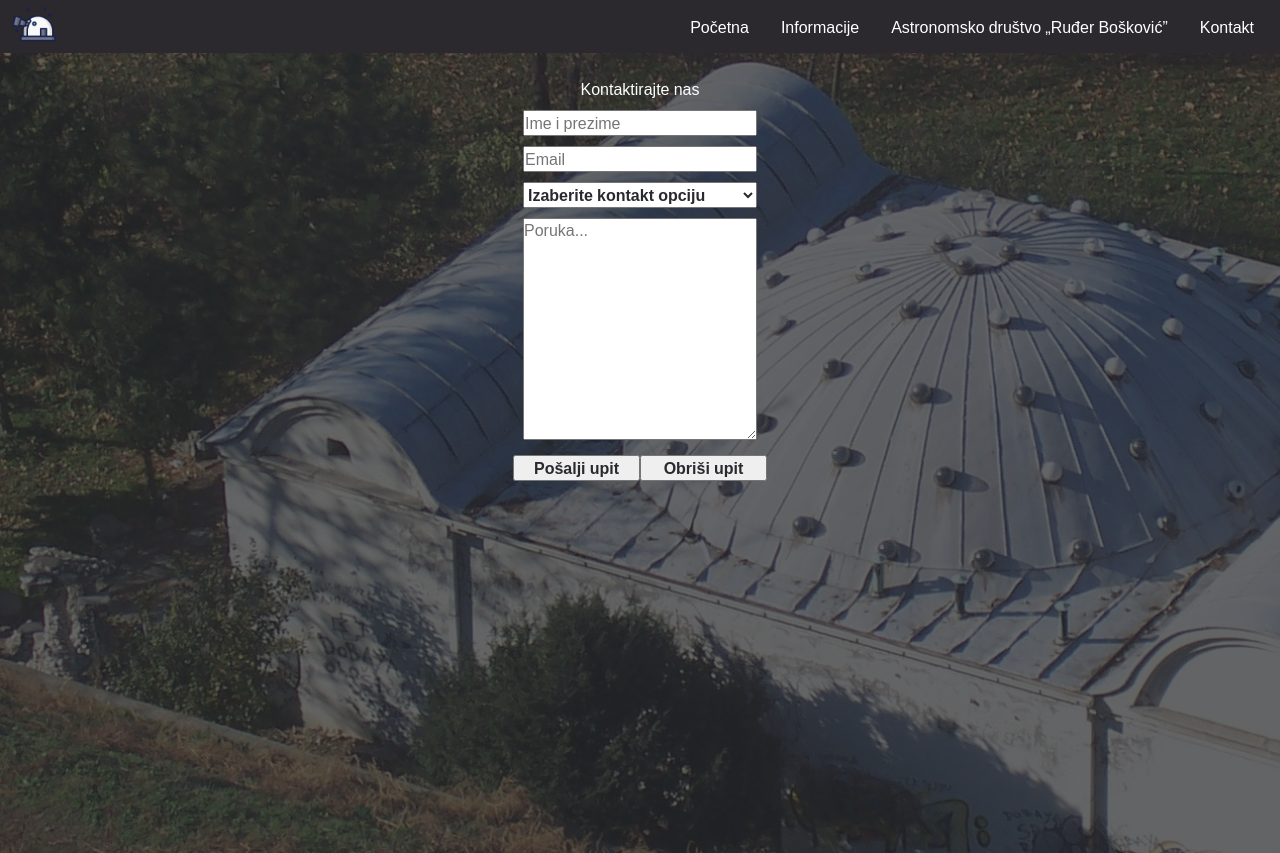
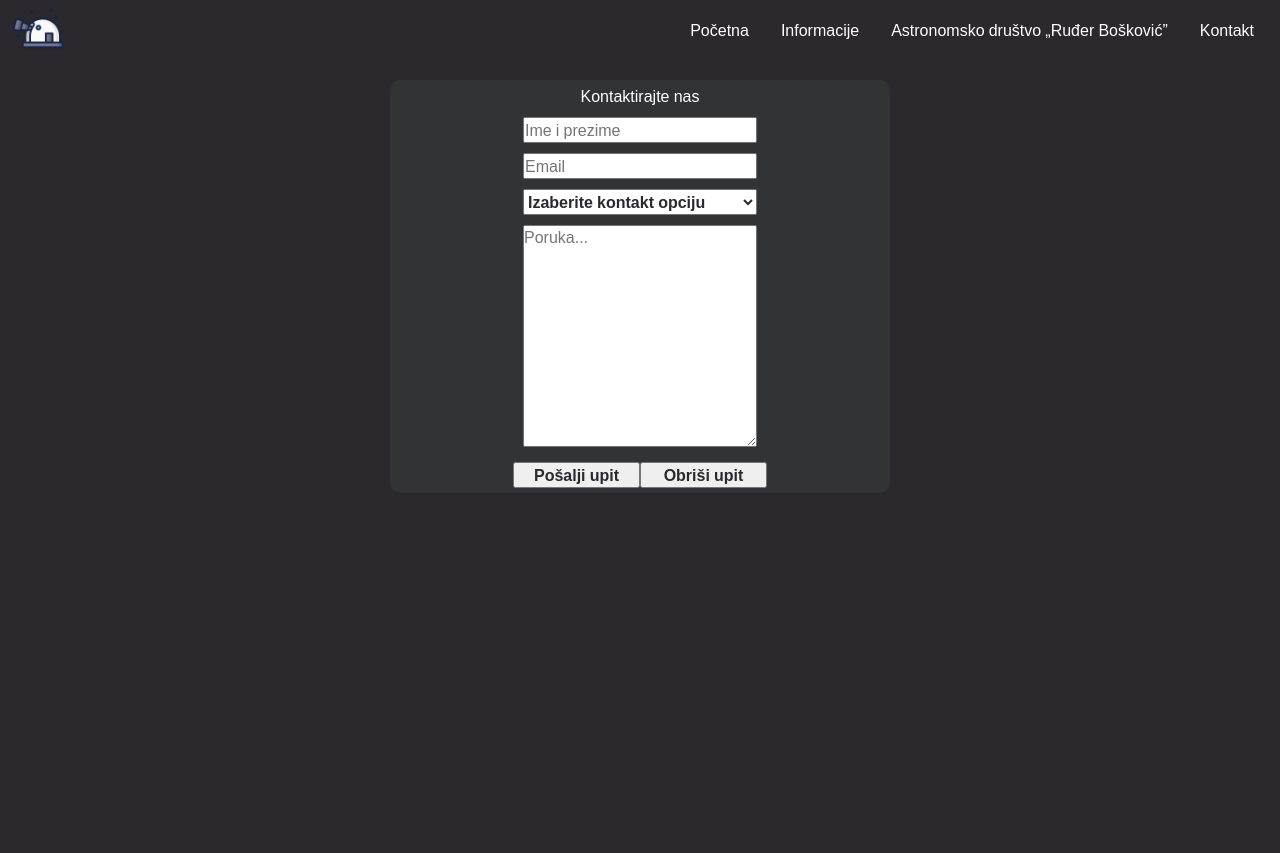
Before and after one commit to makimilekic/planetarium_site, a plain HTML site: page kontakt.html in a window 1280 px wide. After the commit the page ends 800 px from the top, so only its background shows below. Drawn offline with Linux system fonts and the light colour scheme.

Commit message:
Ispravka 1

```diff
--- a/css/adrb.css
+++ b/css/adrb.css
@@ -1,7 +1,6 @@
 @import url('https://fonts.googleapis.com/css2?family=Noto+Sans+Limbu&display=swap');
-
 *{
-    font-family: 'Noto Sans Limbu', sans-serif;  /*promeni*/
+    font-family: 'Noto Sans Limbu', sans-serif;
     font-size: medium;
     font-weight: 300;
     color: white;
@@ -10,32 +9,32 @@
     box-sizing: border-box;
 }
 body{
+    height: 100vh;
     background-color: rgb(43 40 46);
 }
 /********* ZAGLAVLJE ************/
-#zaglavlje {
+
+#header {
+    height: 60px;
     display: flex;
     justify-content: space-between;
     align-items: center;
 }
-/*.navigacija-mobilni {display:none}*/
 #logo{
-    width: 3rem;
+    width: 7vh;
     margin-left: 10px;
 }
-.navigacija-desktop{
+.menu{
     list-style-type: none; /* Removes the bullets*/
-    /* overflow: hidden;*/
     margin-right: 10px;
 }
 .menu-iteam {
-    display: inline; /*By default, <li> elements are block elements. Here, we remove the line breaks before and after each list item, to display them on one line*/
+    /* ne treba?
+    /*display: inline; /*By default, <li> elements are block elements. Here, we remove the line breaks before and after each list item, to display them on one line*/
     float: left; /*Use float to get block elements to float next to each other*/
 }
 .menu-iteam  a {
-    display: block; /*Allows us to specify padding (and height, width, margins, etc. if you want)*/
     padding: 14px 16px; /* Specify some padding between each <a> element, to make them look good*/
-    text-align: right;
     text-decoration: none;
 }
 .menu-iteam a:hover {
--- a/css/info.css
+++ b/css/info.css
@@ -1,7 +1,6 @@
 @import url('https://fonts.googleapis.com/css2?family=Noto+Sans+Limbu&display=swap');
-
 *{
-    font-family: 'Noto Sans Limbu', sans-serif;  /*promeni*/
+    font-family: 'Noto Sans Limbu', sans-serif;
     font-size: medium;
     font-weight: 300;
     color: white;
@@ -10,38 +9,39 @@
     box-sizing: border-box;
 }
 body{
+    height: 100vh;
     background-color: rgb(43 40 46);
 }
 /********* ZAGLAVLJE ************/
-#zaglavlje {
+
+#header {
+    height: 60px;
     display: flex;
     justify-content: space-between;
     align-items: center;
 }
-/*.navigacija-mobilni {display:none}*/
 #logo{
-    width: 3rem;
+    width: 7vh;
     margin-left: 10px;
 }
-.navigacija-desktop{
+.menu{
     list-style-type: none; /* Removes the bullets*/
-    /* overflow: hidden;*/
     margin-right: 10px;
 }
 .menu-iteam {
-    display: inline; /*By default, <li> elements are block elements. Here, we remove the line breaks before and after each list item, to display them on one line*/
+    /* ne treba?
+    /*display: inline; /*By default, <li> elements are block elements. Here, we remove the line breaks before and after each list item, to display them on one line*/
     float: left; /*Use float to get block elements to float next to each other*/
 }
 .menu-iteam  a {
-    display: block; /*Allows us to specify padding (and height, width, margins, etc. if you want)*/
     padding: 14px 16px; /* Specify some padding between each <a> element, to make them look good*/
-    text-align: right;
     text-decoration: none;
 }
 .menu-iteam a:hover {
     font-style: italic;
 }
 /********* KRAJ ZAGLAVLJA ************/
+
 /*************** TABELA ***************/
 td {
     padding: 15px;
--- a/css/kontakt.css
+++ b/css/kontakt.css
@@ -1,7 +1,6 @@
 @import url('https://fonts.googleapis.com/css2?family=Noto+Sans+Limbu&display=swap');
-
 *{
-    font-family: 'Noto Sans Limbu', sans-serif;  /*promeni*/
+    font-family: 'Noto Sans Limbu', sans-serif;
     font-size: medium;
     font-weight: 300;
     color: white;
@@ -10,49 +9,32 @@
     box-sizing: border-box;
 }
 body{
+    height: 100vh;
     background-color: rgb(43 40 46);
 }
-.izgled{
+/********* ZAGLAVLJE ************/
 
-    position: absolute;
-    background: url(../img/bgPlanetarijum.jpg);
-    background-size: cover;
-    height: 100%;
-    width: 100%;
-    z-index:1;
-
-}
-.senkaPrekoSlike {
-    position: absolute;
-    background-color: rgb(41 42 45 / 72%);
-    width: 100%;
-    height: 100%;
-    z-index: 2;
-}
-/********* ZAGLAVLJE ************/
-#zaglavlje {
+#header {
+    height: 60px;
     display: flex;
     justify-content: space-between;
     align-items: center;
 }
-/*.navigacija-mobilni {display:none}*/
 #logo{
-    width: 3rem;
+    width: 7vh;
     margin-left: 10px;
 }
-.navigacija-desktop{
+.menu{
     list-style-type: none; /* Removes the bullets*/
-    /* overflow: hidden;*/
     margin-right: 10px;
 }
 .menu-iteam {
-    display: inline; /*By default, <li> elements are block elements. Here, we remove the line breaks before and after each list item, to display them on one line*/
+    /* ne treba?
+    /*display: inline; /*By default, <li> elements are block elements. Here, we remove the line breaks before and after each list item, to display them on one line*/
     float: left; /*Use float to get block elements to float next to each other*/
 }
 .menu-iteam  a {
-    display: block; /*Allows us to specify padding (and height, width, margins, etc. if you want)*/
     padding: 14px 16px; /* Specify some padding between each <a> element, to make them look good*/
-    text-align: right;
     text-decoration: none;
 }
 .menu-iteam a:hover {
@@ -61,7 +43,6 @@ body{
 /********* KRAJ ZAGLAVLJA ************/
 
 /*********** KONTAKT**********/
-
 .formaCela{
     display: flex;
     flex-direction: column;
@@ -70,9 +51,7 @@ body{
     margin: 20px auto;
     padding: 5px;
     border-radius: 10px;
-    /* background-color: rgb(50 51 52); */
-    position: relative;
-    z-index: 3;
+    background-color: rgb(50 51 52);
 }
 .grupa{
     /* background-color: aqua; */
@@ -94,26 +73,28 @@ input, select, textarea{
 
 /***** RESPOZIVNOST ******/
 
-@media screen and (max-width: 767px) {
-    /* .navigacija-desktop {display: none;}*/
-      #zaglavlje {
+@media screen and (max-width: 768px) {
+    #header {
         flex-direction: column;
         justify-content: center;
         align-items: center;
-          float: none;
 		width: 100%;
+        height: auto;
     }
     #logo{
         margin-left: 0;
     }
-      .navigacija-desktop{
+    .menu{
         margin-right: 0;
     }
     .menu-iteam{
         float: none;
     }
     .menu-iteam a{
+        display: block; /*Prikazuje element kao blok element (kao <p>). Počinje na novom redu i zauzima celu širinu*/
         text-align: center;
     }
-
+    /* .izgled{
+        position: relative;
+    } */
   }
--- a/css/style.css
+++ b/css/style.css
@@ -1,7 +1,6 @@
 @import url('https://fonts.googleapis.com/css2?family=Noto+Sans+Limbu&display=swap');
 *{
-    /*Bezveze komentar*/
-    font-family: 'Noto Sans Limbu', sans-serif;  /*promeni*/
+    font-family: 'Noto Sans Limbu', sans-serif;
     font-size: medium;
     font-weight: 300;
     color: white;
@@ -13,48 +12,44 @@ body{
     height: 100vh;
     background-color: rgb(43 40 46);
 }
+/********* ZAGLAVLJE ************/
+
+#header {
+    height: 60px;
+    display: flex;
+    justify-content: space-between;
+    align-items: center;
+}
+#logo{
+    width: 7vh;
+    margin-left: 10px;
+}
+.menu{
+    list-style-type: none; /* Removes the bullets*/
+    margin-right: 10px;
+}
+.menu-iteam {
+    /* ne treba?
+    /*display: inline; /*By default, <li> elements are block elements. Here, we remove the line breaks before and after each list item, to display them on one line*/
+    float: left; /*Use float to get block elements to float next to each other*/
+}
+.menu-iteam  a {
+    padding: 14px 16px; /* Specify some padding between each <a> element, to make them look good*/
+    text-decoration: none;
+}
+.menu-iteam a:hover {
+    font-style: italic;
+}
+/********* KRAJ ZAGLAVLJA ************/
 .content {
     height: 100%;
     display: flex;
     flex-direction: column;
     align-items: center;
     justify-content: space-between;
-
 }
-/********* ZAGLAVLJE ************/
-#zaglavlje {
-    height: 60px;
-    display: flex;
-    justify-content: space-between;
-    align-items: center;
-}
-/*.navigacija-mobilni {display:none}*/
-#logo{
-    width: 3rem;
-    margin-left: 10px;
-}
-.navigacija-desktop{
-    list-style-type: none; /* Removes the bullets*/
-    /* overflow: hidden;*/
-    margin-right: 10px;
-}
-.menu-iteam {
-    display: inline; /*By default, <li> elements are block elements. Here, we remove the line breaks before and after each list item, to display them on one line*/
-    float: left; /*Use float to get block elements to float next to each other*/
-}
-.menu-iteam  a {
-    display: block; /*Allows us to specify padding (and height, width, margins, etc. if you want)*/
-    padding: 14px 16px; /* Specify some padding between each <a> element, to make them look good*/
-    text-align: right;
-    text-decoration: none;
-}
-.menu-iteam a:hover {
-    font-style: italic;
-}
-/********* KRAJ ZAGLAVLJA ************/
-
   /********* h1 i slika planetarijuma ************/
-.izgledNaslova{
+.title{
     width: 100vw;
     position: relative;
     background: url(../img/bgPlanetarijum.jpg);
@@ -72,8 +67,8 @@ body{
     position: relative;/* ubacila si position relative jer ti nije radio z-index bez positiona (na netu si nasla) */
     color: white;
     font-size: 80px;
+    font-weight: 600;
     text-align: center;
-    font-weight: 600;
     padding:120px 10px;
     z-index: 3;
 }
@@ -81,15 +76,9 @@ body{
 p{
     margin: 7px;
     padding: 10px;
-    text-align: left;
 }
-.paragraf{
-    display: flex;
-    align-items: center;
-    justify-content: center;
-    flex-direction: column;
-    padding: 5px;
-    margin: auto;
+.paragraph{
+    margin: auto; /*iz .content justify-content: space-between; da ne bi paragraf bio skroz dole a da bi slika bila uz nav*/
     border-radius: 50px 40px ;
     background-color: rgb(50 51 52);
     width: 98%
@@ -97,28 +86,31 @@ p{
 
 /***** RESPOZIVNOST ******/
 
-@media screen and (max-width: 767px) {
-  /* .navigacija-desktop {display: none;}*/
-    #zaglavlje {
+@media screen and (max-width: 768px) {
+    #header {
         flex-direction: column;
         justify-content: center;
         align-items: center;
-        float: none;
 		width: 100%;
+        height: auto;
     }
     #logo{
         margin-left: 0;
     }
-    .navigacija-desktop{
+    .menu{
         margin-right: 0;
     }
     .menu-iteam{
         float: none;
     }
     .menu-iteam a{
+        display: block; /*Prikazuje element kao blok element (kao <p>). Počinje na novom redu i zauzima celu širinu*/
         text-align: center;
     }
     h1{
         font-size: 20px;
     }
+    .content{
+        gap: 5px; /*proveri iphone 12*/
+    }
 }
--- a/kontakt.html
+++ b/kontakt.html
@@ -11,10 +11,9 @@
 <body>
     <!-- MENI -->
     <nav>
-       <div id="zaglavlje">
+      <div id="header">
            <a href="index.html"><img src="img/telescope.png" alt="Slika planetarijuma" id="logo"></a>
-            <!-- <button class="navigacija-mobilni">Meni</button> -->
-            <ul class="navigacija-desktop">
+           <ul class="menu">
                <li class="menu-iteam"><a href="index.html">Početna</a></li>
                <li class="menu-iteam"><a href="info.html">Informacije</a></li>
                <li class="menu-iteam"><a href="adrb.html">Astronomsko društvo „Ruđer Bošković”</a></li>
@@ -25,8 +24,8 @@
    <!-- KRAJ MENI -->
 
     <!-- KONTAKT -->
-    <div class="izgled">
-    <div class="senkaPrekoSlike"></div>
+    <!-- <div class="izgled"> -->
+    <!-- <div class="senkaPrekoSlike"></div> -->
     <div class="formaCela">
       <h1>Kontaktirajte nas</h1>
       <form>
@@ -58,7 +57,7 @@
         </div>
       </form>
       </div>
-    </div>
+    <!-- </div> -->
     <script src="js/script.js"></script>
 </body>
 </html>
```
Also changed, not shown: adrb.html (+4 -4 lines), index.html (+4 -5 lines), info.html (+3 -3 lines). Lines whose indentation alone changed are shown as unchanged.
